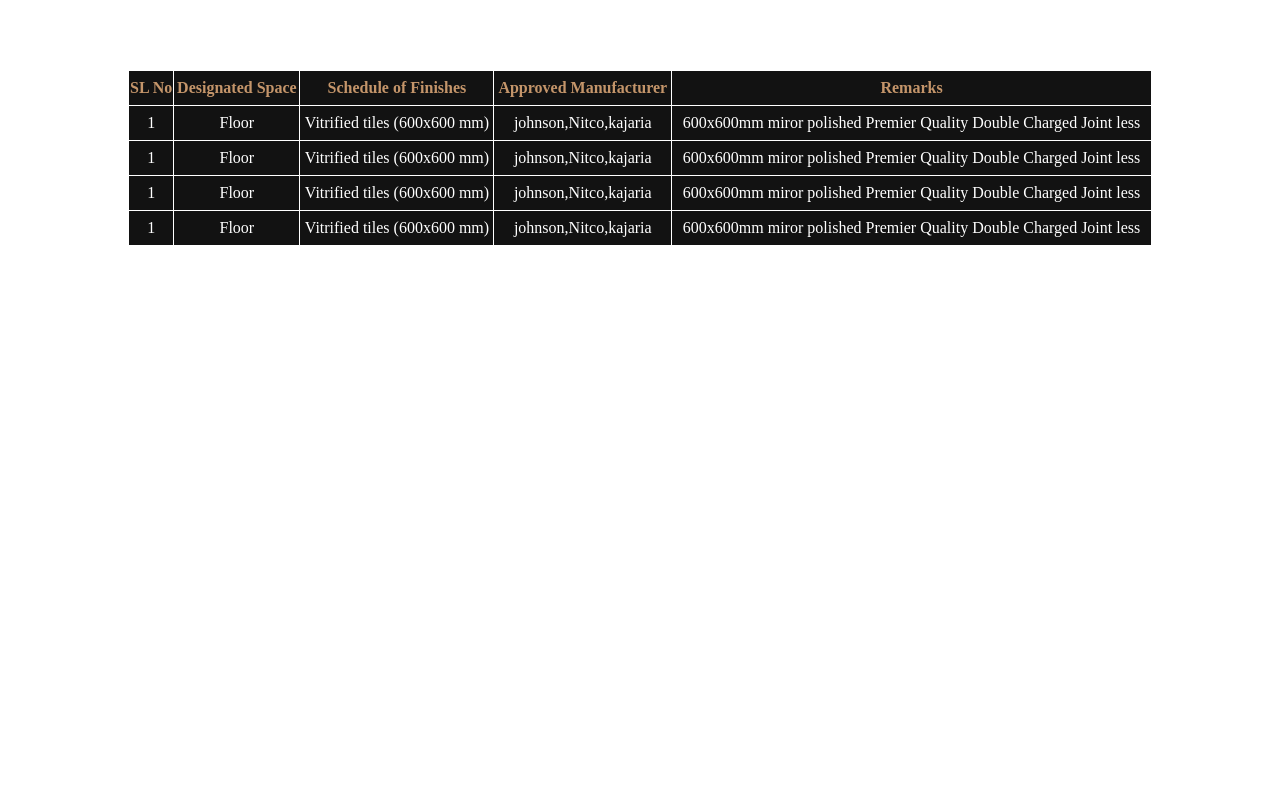
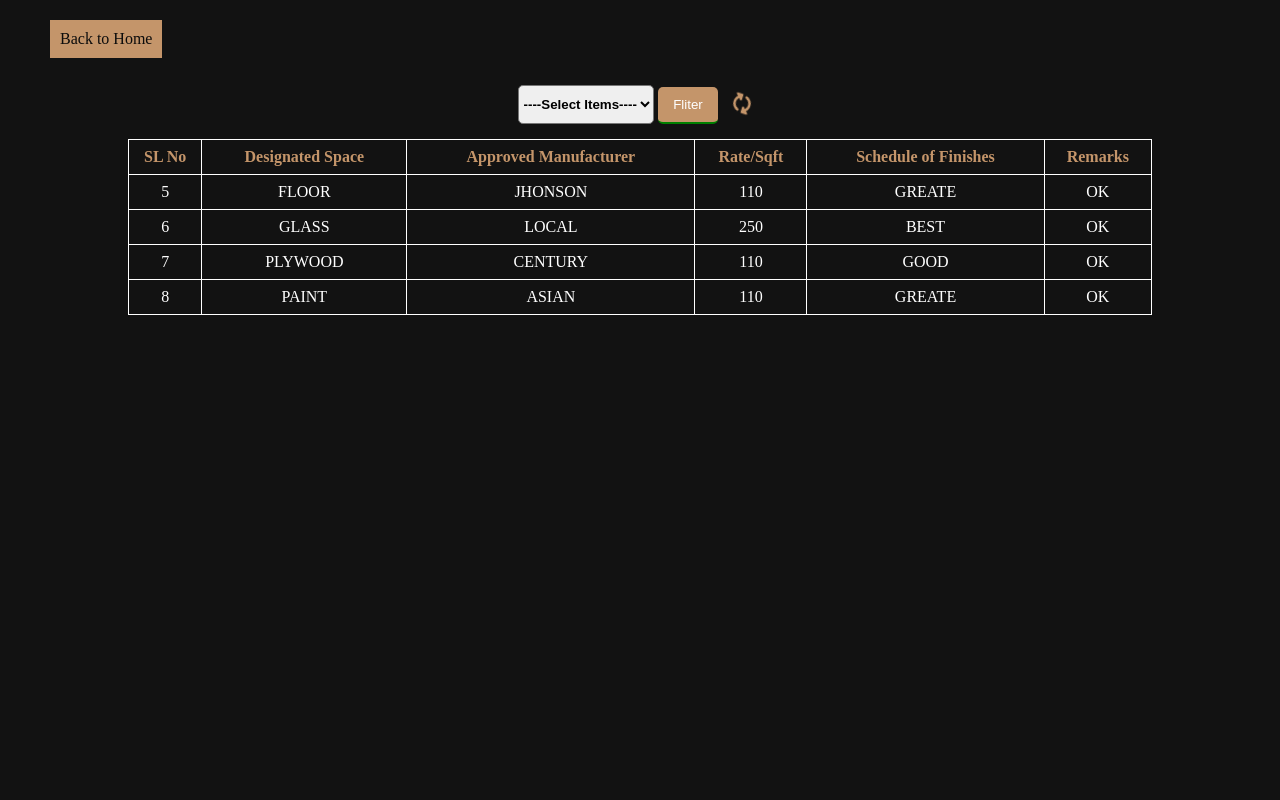
Before and after one commit to souravdas007123/Sofybiz-Website, a Django app: page /interiorservice/ in a window 1280 px wide. Run offline with Django 4.2, Linux system fonts and the light colour scheme; data comes from the database, SQL or seed files in the repository; both versions use the stored data as it was after the commit; some web fonts are replaced.

Commit message:
interiorservice views modify

```diff
--- a/website/templates/website/interior_inner.html
+++ b/website/templates/website/interior_inner.html
@@ -3,61 +3,79 @@
 
   <head>
     <!-- Required meta tags -->
-    <meta charset="utf-8">
-    <meta name="viewport" content="width=device-width, initial-scale=1">
-    <meta name="description" content="Put your description here.">
-     <link rel="stylesheet" href="{% static 'website/css/custom.css' %}">
-    <link rel="stylesheet" href="{% static 'website/css/media_768_1024.css' %}" as="style">
-    <link rel="stylesheet" href="{% static 'website/css/media_320_767.css' %}" as="style">
+    <meta charset="utf-8" />
+    <meta name="viewport" content="width=device-width, initial-scale=1" />
+    <meta name="description" content="Put your description here." />
+    <link
+      rel="stylesheet"
+      href="https://cdnjs.cloudflare.com/ajax/libs/font-awesome/6.7.2/css/all.min.css"
+      integrity="sha512-Evv84Mr4kqVGRNSgIGL/F/aIDqQb7xQ2vcrdIwxfjThSH8CSR7PBEakCr51Ck+w+/U6swU2Im1vVX0SVk9ABhg=="
+      crossorigin="anonymous"
+      referrerpolicy="no-referrer"
+    />
+    <link rel="stylesheet" href="{% static 'website/css/custom.css' %}" />
+    <link
+      rel="stylesheet"
+      href="{% static 'website/css/media_768_1024.css' %}"
+      as="style"
+    />
+    <link
+      rel="stylesheet"
+      href="{% static 'website/css/media_320_767.css' %}"
+      as="style"
+    />
 
-
-    <title>Interior Design</title>
+    <title>Eletric Work</title>
   </head>
-
-<body>
+  <body class="service_body">
+    <a href="{% url 'home' %}" class="float_home"> Back to Home</a>
     <section class="table_section">
       <div class="table_row">
+        <div class="search_items">
+          <form action="" method="POST">
+            {% csrf_token %}
+            <select name="item_name" class="option_select">
+              <option selected disabled="true">----Select Items----</option>
+              <option>floor</option>
+              {% comment %} <option>glass</option>
+              <option>plywood</option>
+              <option>paint</option> {% endcomment %}
+            </select>
+            <input type="submit" value="Fliter" class="filter_btn" />
+            <a href="{% url 'lightingservice' %}" class="float_reload"
+              ><i class="fa-solid fa-rotate fa-spin fa-lg"></i
+            ></a>
+          </form>
+        </div>
         <div class="table_wrapper">
           <table class="tablewidth">
             <tr>
               <th>SL No</th>
               <th>Designated Space</th>
+              <th>Approved Manufacturer</th>
+              <th>Rate/Sqft</th>
               <th>Schedule of Finishes</th>
-                    <th>Approved Manufacturer</th>
               <th>Remarks</th>
             </tr>
+            {% if data %}
+            {% for datas in data %}
             <tr>
-                    <td>1</td>
-                    <td>Floor</td>
-                    <td>Vitrified tiles (600x600 mm)</td>
-                    <td>johnson,Nitco,kajaria</td>
-                    <td>600x600mm miror polished Premier Quality Double Charged Joint less</td>
+              <td>{{datas.id}}</td>
+              <td>{{datas.item_name|upper}}</td>
+              <td>{{datas.brand|upper}}</td>
+              <td>{{datas.rate|upper}}</td>
+              <td>{{datas.item_description|upper}}</td>
+              <td>{{datas.remarks|upper}}</td>
             </tr>
-                <tr>
-                    <td>1</td>
-                    <td>Floor</td>
-                    <td>Vitrified tiles (600x600 mm)</td>
-                    <td>johnson,Nitco,kajaria</td>
-                    <td>600x600mm miror polished Premier Quality Double Charged Joint less</td>
-                </tr>
-                <tr>
-                    <td>1</td>
-                    <td>Floor</td>
-                    <td>Vitrified tiles (600x600 mm)</td>
-                    <td>johnson,Nitco,kajaria</td>
-                    <td>600x600mm miror polished Premier Quality Double Charged Joint less</td>
-                </tr>
-                <tr>
-                    <td>1</td>
-                    <td>Floor</td>
-                    <td>Vitrified tiles (600x600 mm)</td>
-                    <td>johnson,Nitco,kajaria</td>
-                    <td>600x600mm miror polished Premier Quality Double Charged Joint less</td>
-                </tr>
+            {% endfor %}
+            {% else %}
+            <div class="no_data">
+              <h2>No Data</h2>
+            </div>
+            {% endif %}
           </table>
         </div>
       </div>
     </section>
   </body>
-
 </html>
--- a/website/views.py
+++ b/website/views.py
@@ -73,7 +73,13 @@ def constructionservice(request):
     return render(request,'website/construction_inner.html')
 
 def interiorservice(request):
-    return render(request,'website/interior_inner.html')
+    if request.method=="POST":
+        filter=request.POST.get('item_name')
+        filter_data=Service.objects.filter(item_name=filter)
+        return render(request,'website/interior_inner.html',{'data':filter_data})
+    else:
+     filter_data=Service.objects.all()
+    return render(request,'website/interior_inner.html',{'data':filter_data})
 
 def lightingservice(request):
     if request.method=="POST":
```
Also changed, not shown: website/templates/website/lighting_inner.html (+4 -3 lines), db.sqlite3. Lines whose indentation alone changed are shown as unchanged.
